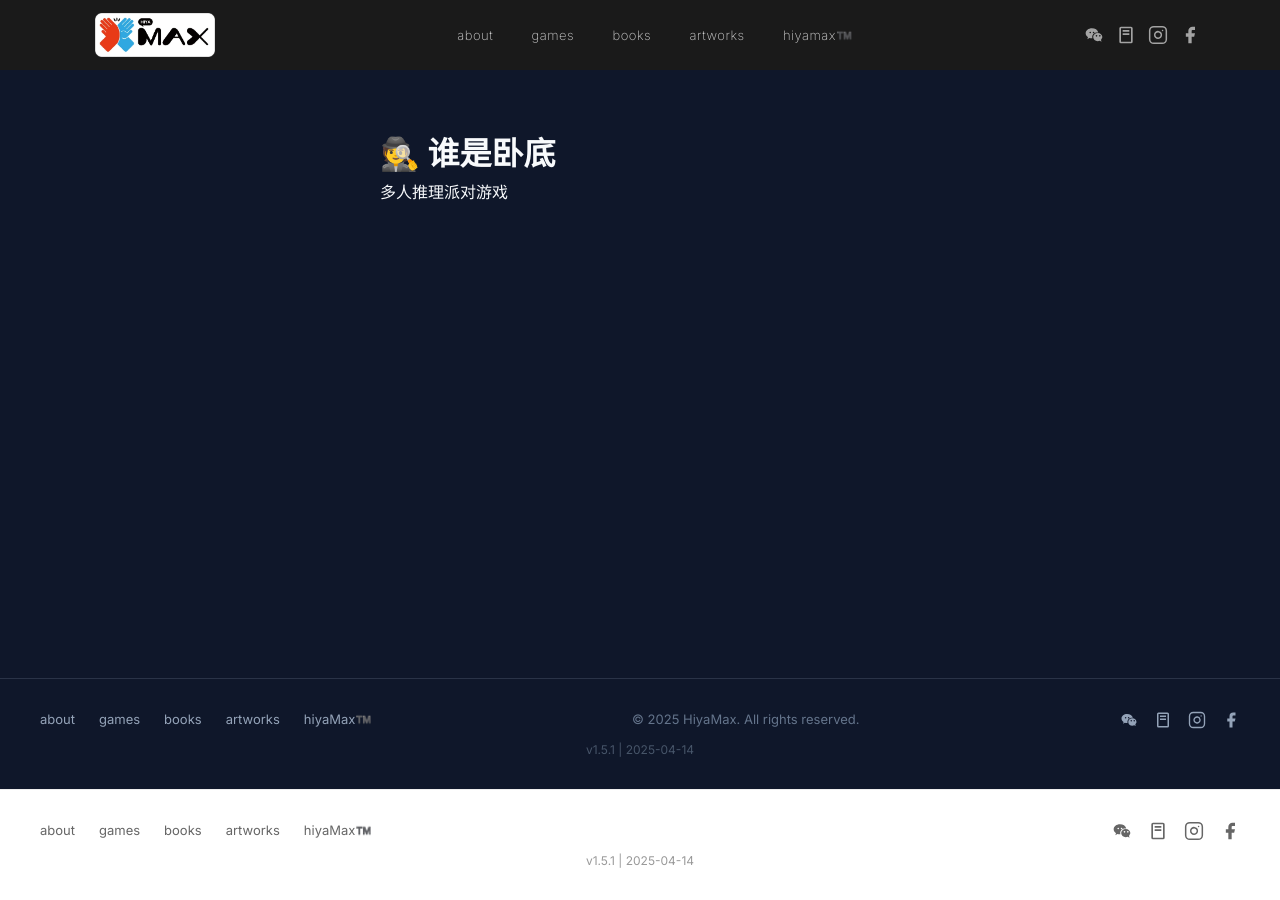
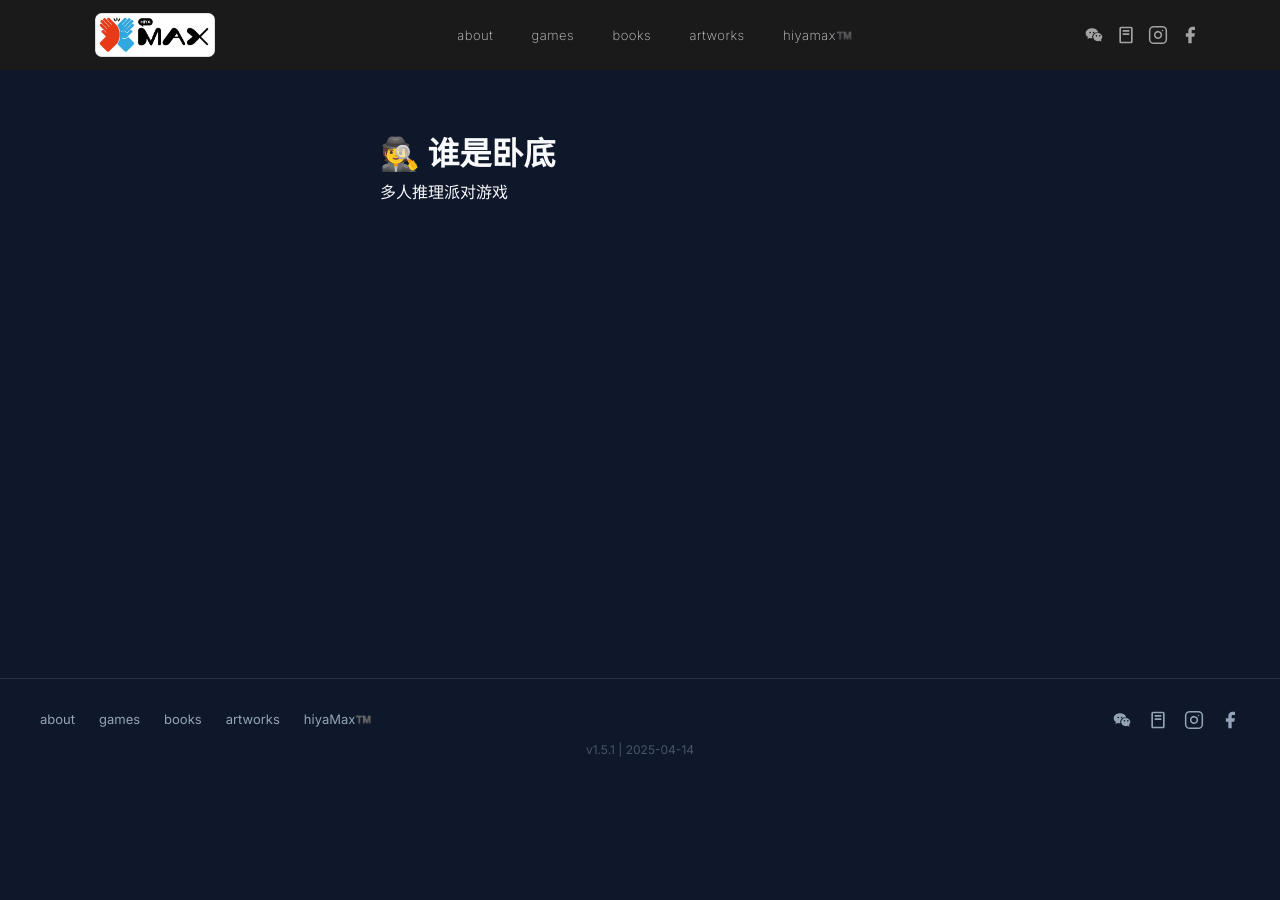
Before and after one commit to hiyaScott/hiyamax-home, a Jekyll site: the page built from _games/who-is-spy.md, in a window 1280 px wide and 900 px high, scrolled down 69 px. Built offline with Jekyll 4.4.1, drawn with Linux system fonts in a browser that asks for light colours; after the commit the page ends 900 px from its top, so only the background shows below that.

Commit message:
Fix: remove duplicate footer from game detail page

```diff
--- a/_layouts/game.html
+++ b/_layouts/game.html
@@ -19,35 +19,6 @@
     </div>
   </div>
 </div>
-
-<!-- Footer - Match Homepage EXACTLY -->
-<footer class="footer game-footer">
-  <div class="footer-inner">
-    <nav class="footer-nav">
-      <a href="{{ '/' | relative_url }}">about</a>
-      <a href="{{ '/games/' | relative_url }}">games</a>
-      <a href="#">books</a>
-      <a href="#">artworks</a>
-      <a href="#">hiyaMax™️</a>
-    </nav>
-    <div class="footer-copyright">© 2025 HiyaMax. All rights reserved.</div>
-    <div class="footer-social">
-      <a href="#" class="footer-social-link" aria-label="WeChat">
-        <svg viewBox="0 0 24 24" fill="currentColor" width="18" height="18"><path d="M9.5 4C5.36 4 2 6.69 2 10c0 1.89 1.08 3.56 2.78 4.66L4 17l2.5-1.5c.89.31 1.87.5 2.91.5.23 0 .45-.02.67-.04-.14-.47-.22-.96-.22-1.46 0-3.04 2.68-5.5 6-5.5.46 0 .91.04 1.33.12C16.4 5.7 13.28 4 9.5 4zm-2 4a1 1 0 110 2 1 1 0 010-2zm4 0a1 1 0 110 2 1 1 0 010-2z"/><path d="M22 14.5c0-2.76-2.46-5-5.5-5S11 11.74 11 14.5s2.46 5 5.5 5c.87 0 1.69-.18 2.43-.5L21 20l-.57-1.94C20.73 16.78 22 15.73 22 14.5zm-7-.5a1 1 0 110-2 1 1 0 010 2zm4 0a1 1 0 110-2 1 1 0 010 2z"/></svg>
-      </a>
-      <a href="#" class="footer-social-link" aria-label="RedBook">
-        <svg viewBox="0 0 24 24" fill="currentColor" width="18" height="18"><path d="M6 2h12a2 2 0 012 2v16a2 2 0 01-2 2H6a2 2 0 01-2-2V4a2 2 0 012-2zm0 2v16h12V4H6zm2 2h8v2H8V6zm0 4h8v2H8v-2z"/></svg>
-      </a>
-      <a href="#" class="footer-social-link" aria-label="Instagram">
-        <svg viewBox="0 0 24 24" fill="none" stroke="currentColor" stroke-width="1.8" stroke-linecap="round" stroke-linejoin="round" width="18" height="18"><rect x="2" y="2" width="20" height="20" rx="5"/><path d="M16 11.37A4 4 0 1112.63 8 4 4 0 0116 11.37z"/><line x1="17.5" y1="6.5" x2="17.51" y2="6.5"/></svg>
-      </a>
-      <a href="#" class="footer-social-link" aria-label="Facebook">
-        <svg viewBox="0 0 24 24" fill="currentColor" width="18" height="18"><path d="M18 2h-3a5 5 0 00-5 5v3H7v4h3v8h4v-8h3l1-4h-4V7a1 1 0 011-1h3z"/></svg>
-      </a>
-    </div>
-  </div>
-  <div class="footer-version">v1.5.1 | 2025-04-14</div>
-</footer>
 
 <style>
   /* Game Detail Page - Dark Theme */
@@ -149,7 +120,7 @@
   }
 
   /* Game Footer - Dark theme to match game */
-  .game-footer {
+  .footer {
     background: transparent;
     padding: 30px 40px;
     padding-bottom: calc(30px + env(safe-area-inset-bottom, 0px));
@@ -157,7 +128,7 @@
     margin-top: 0;
   }
 
-  .game-footer .footer-inner {
+  .footer .footer-inner {
     max-width: var(--max-content-width);
     margin: 0 auto;
     display: flex;
@@ -165,31 +136,31 @@
     align-items: center;
   }
 
-  .game-footer .footer-nav {
+  .footer .footer-nav {
     display: flex;
     gap: 24px;
   }
 
-  .game-footer .footer-nav a {
+  .footer .footer-nav a {
     color: #94a3b8;
     text-decoration: none;
     font-size: 13px;
     transition: color 0.2s;
   }
 
-  .game-footer .footer-nav a:hover { color: #fff; }
+  .footer .footer-nav a:hover { color: #fff; }
 
-  .game-footer .footer-copyright {
+  .footer .footer-copyright {
     font-size: 13px;
     color: #64748b;
   }
 
-  .game-footer .footer-social {
+  .footer .footer-social {
     display: flex;
     gap: 16px;
   }
 
-  .game-footer .footer-social-link {
+  .footer .footer-social-link {
     color: #94a3b8;
     display: flex;
     align-items: center;
@@ -198,9 +169,9 @@
     transition: color 0.2s;
   }
 
-  .game-footer .footer-social-link:hover { color: #fff; }
+  .footer .footer-social-link:hover { color: #fff; }
 
-  .game-footer .footer-version {
+  .footer .footer-version {
     text-align: center;
     margin-top: 10px;
     font-size: 12px;
@@ -208,12 +179,12 @@
   }
 
   @media (max-width: 768px) {
-    .game-footer {
+    .footer {
       padding: 20px;
       padding-bottom: calc(40px + env(safe-area-inset-bottom, 0px));
     }
 
-    .game-footer .footer-inner {
+    .footer .footer-inner {
       flex-direction: column;
       gap: 16px;
       text-align: center;
```
